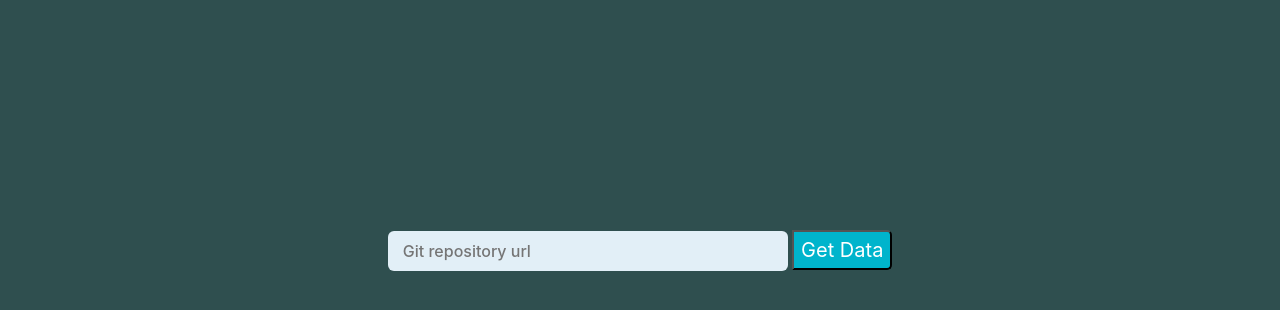
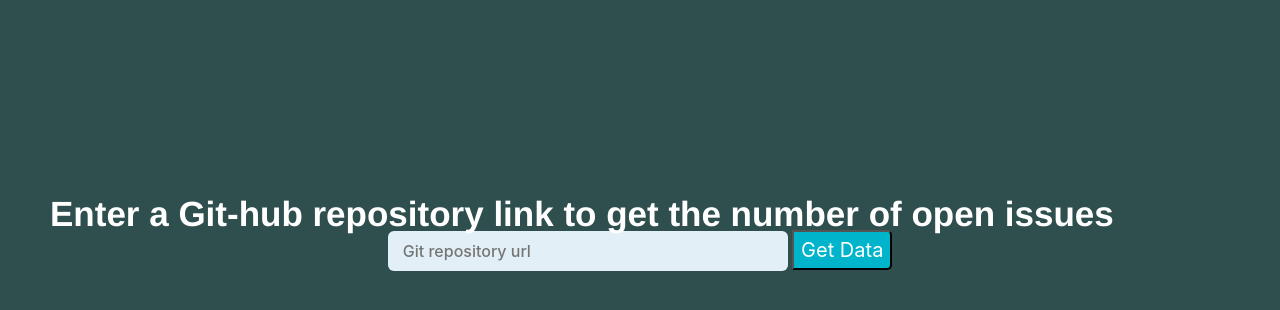
Before and after one commit to Phani56/radius_agent, a Flask app: page / in a window 1280 px wide. Shown: the part 150-460 px from the top of the page. Run offline with Flask 2, Linux system fonts and the light colour scheme; some libraries are stand-ins or nearby versions.

Commit message:
description

```diff
--- a/main.py
+++ b/main.py
@@ -30,5 +30,6 @@ def result():
 def test():
     return render_template('test.html')
 
+
 if __name__ == "__main__":
     app.run(debug=True)
--- a/static/styles.css
+++ b/static/styles.css
@@ -91,6 +91,23 @@ h2 {
     transform: translate(-50%, -50%);
 }
 
+.description{
+    color:white;
+    font-family:"Whitney A","Whitney B","Whitney-Light","Catamaran","Helvetica Neue",Helvetica,Arial,sans-serif;
+    width: 1200px;
+	height: 100px;
+    font-size: 35px;
+    font-weight: bold;
+
+	position: absolute;
+	top:0;
+	bottom: 25px;
+	left: 20px;
+	right: 0;
+
+	margin: auto;
+}
+
 
 
 /*.search-input{*/
--- a/templates/input.html
+++ b/templates/input.html
@@ -5,6 +5,7 @@
 <link rel="stylesheet" href="https://stackpath.bootstrapcdn.com/bootstrap/4.3.1/css/bootstrap.min.css" integrity="sha384-ggOyR0iXCbMQv3Xipma34MD+dH/1fQ784/j6cY/iJTQUOhcWr7x9JvoRxT2MZw1T" crossorigin="anonymous">
 <link rel="stylesheet" type="text/css" href="{{ url_for('static', filename='styles.css') }}">
 
+<div class="description" >Enter a Git-hub repository link to get the number of open issues</div>
 <div class="search-card">
   <form action = "http://localhost:5000/issues" method = "POST">
       <input class="search-input" type="text" name="repo_url" placeholder="Git repository url" />
```
